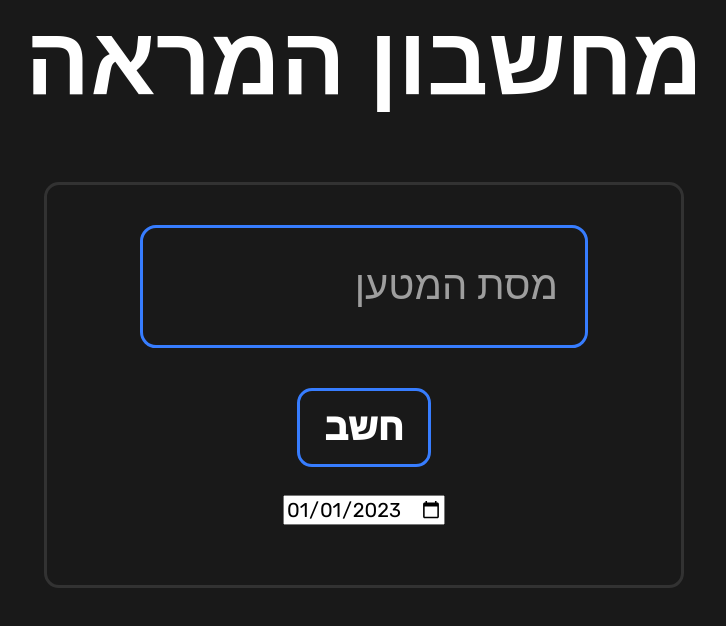
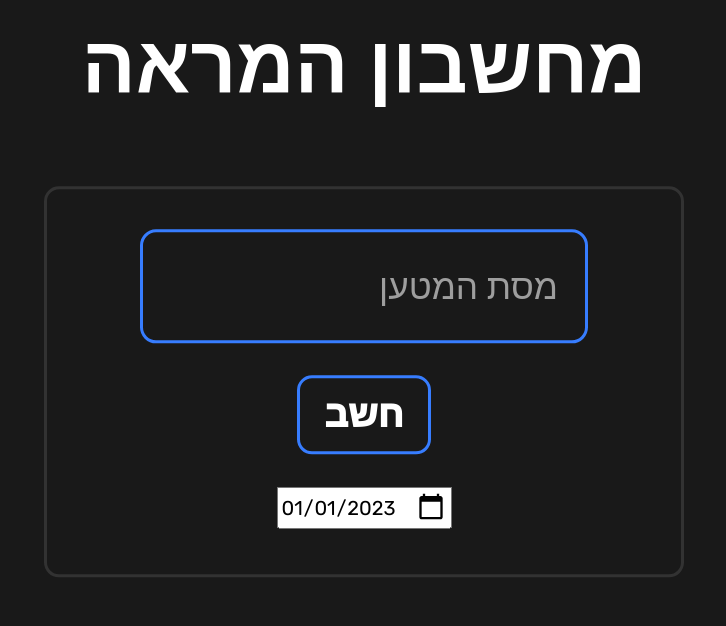
Before and after one commit to AmitBerko/golden-riddle, a React (Create React App) app: page / in a window 1280 px wide. Shown: the top 626 px of the page, without its empty margins (276-1002 px from the left). Built offline with nearby package versions, Linux system fonts and the light colour scheme; no server answers.

Commit message:
Changed margins paddings and font sizes

```diff
--- a/src/styles.scss
+++ b/src/styles.scss
@@ -15,17 +15,13 @@ body {
     text-align: center;
 }
 
-input::-webkit-outer-spin-button, // Remove the arrows from the input element
+input::-webkit-outer-spin-button,
 input::-webkit-inner-spin-button {
     -webkit-appearance: none;
     margin: 0;
 }
 
 .container {
-    // position: absolute;
-    // top: 50%;
-    // left: 50%;
-    // transform: translate(-50%, -50%);
     transform: translateY(-15%);
     align-items: center;
     border: 3px solid rgb(50, 50, 50);
@@ -36,11 +32,13 @@ input::-webkit-inner-spin-button {
     flex-direction: column;
     height: auto;
     width: 50%;
+    padding-bottom: 25px;
 }
 
 .title {
-    transform: translateY(-3.75rem);
-    font-size: 6rem;
+    transform: translateY(-3.6rem);
+    font-size: 5rem;
+    margin: 75px;
 }
 
 .input-group {
@@ -56,7 +54,7 @@ input::-webkit-inner-spin-button {
     border-radius: 1rem;
     background: none;
     padding: 1.3rem;
-    font-size: 4rem;
+    font-size: 3.5rem;
     color: #f5f5f5;
     transition: border 150ms cubic-bezier(0.4, 0, 0.2, 1);
     max-width: 35vw;
@@ -84,7 +82,7 @@ input::-webkit-inner-spin-button {
     text-decoration: none;
     position: absolute;
     font-weight: 500;
-    font-size: 2.5rem;
+    font-size: 2.2rem;
     right: 30px;
     color: rgb(158, 158, 158);
     pointer-events: none;
@@ -111,12 +109,10 @@ input::-webkit-inner-spin-button {
     position: relative;
     font-weight: 1000;
     font-size: 2.3rem;
-    // -webkit-box-shadow: 4px 8px 19px -3px rgba(0, 0, 0, 0.27);
-    // box-shadow: 4px 8px 19px -3px rgba(0, 0, 0, 0.27);
     transition: all 250ms;
     overflow: hidden;
-    margin-bottom: 1.5rem;
-    transform: translateY(-1rem);
+    margin-bottom: 1.1rem;
+    transform: translateY(-1.5rem);
 
     &::before {
         content: "";
@@ -143,19 +139,27 @@ input::-webkit-inner-spin-button {
 }
 
 .result-message {
-    font-size: 35px;
-    margin: -1.3rem 0 1rem 0;
+    font-size: 30px;
+    margin: -1rem 0 1.75rem 0;
+    transform: translateY(-0.7rem)
 }
 
 .table {
-    font-size: 1.15rem;
+    font-size: 1.65rem;
 }
 
 td {
-    padding: 2px;
+    padding: 2.75px;
 }
 
 .date-picker {
     font-size: 1.25rem;
-    margin: -1.5rem 0 1.2rem 0;
+    margin: -0.5rem 0 0.5rem 0;
+    transform: translateY(-0.8rem);
+    padding: 2px;
 }
+
+input[type='date']::-webkit-calendar-picker-indicator {
+    height: 30px;
+    width: 30px;
+}
```
